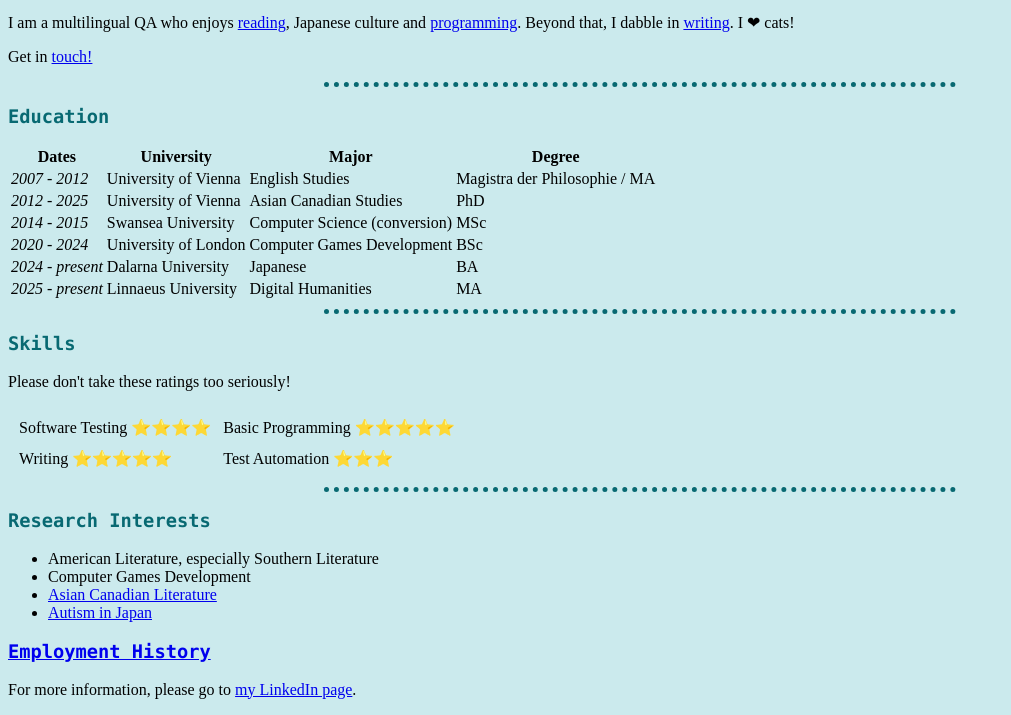
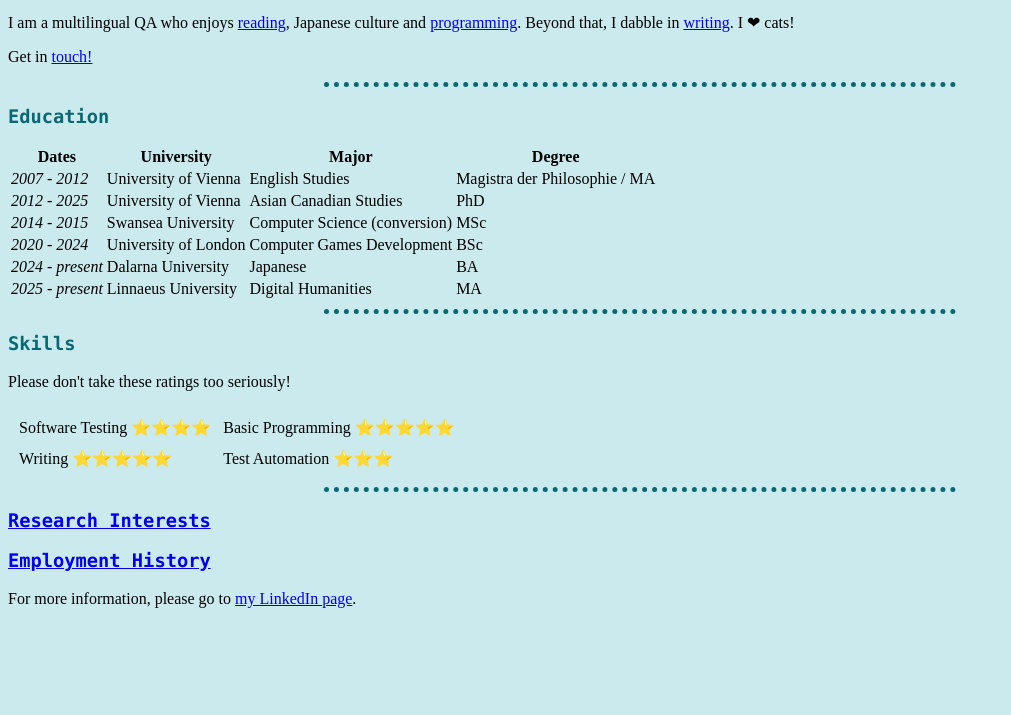
Before and after one commit to HedonisticOpportunist/90s-Style-CV, a plain HTML site: page index.html in a window 1280 px wide. Shown: the part 131-846 px from the top of the page, without its empty margins (0-1011 px from the left). After the commit the page ends 800 px from the top, so only its background shows below. Drawn offline with Linux system fonts and the light colour scheme.

Commit message:
Update index.html

```diff
--- a/index.html
+++ b/index.html
@@ -94,21 +94,9 @@
     </tr>
   </table>
   <hr />
-  <h3>Research Interests</h3>
-  <ul>
-    <li>
-      American Literature, especially Southern Literature
-    </li>
-    <li>
-      Computer Games Development
-    </li>
-    <li>
-      <a href="https://github.com/HedonisticOpportunist/90s-Style-CV/blob/master/resources/Joy%20Kogawa’s%20Obasan%20and%20The%20Japanese%20Internment.pdf">Asian Canadian Literature</a>
-    </li>
-    <li>
-      <a href="https://github.com/HedonisticOpportunist/90s-Style-CV/blob/master/resources/Autism%20in%20Japan.pdf">Autism in Japan</a>
-    </li>
-  </ul>
+ <h3>
+    <a href="employment.html">Research Interests</a>
+  </h3>
   <h3>
     <a href="employment.html">Employment History</a>
   </h3>
```
